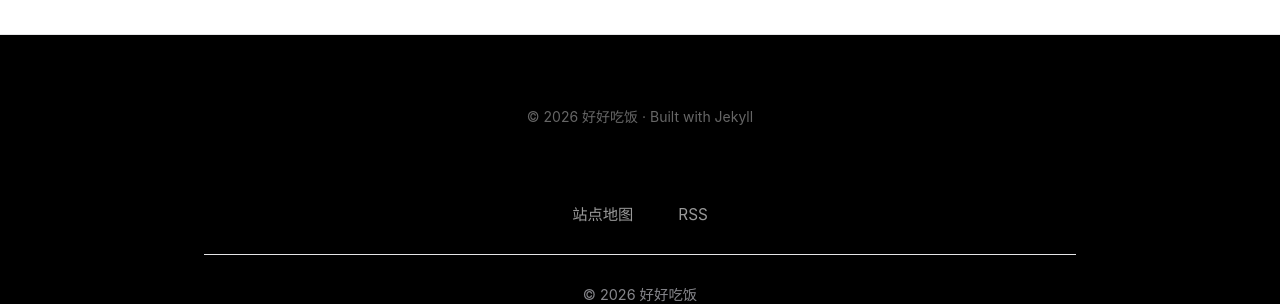
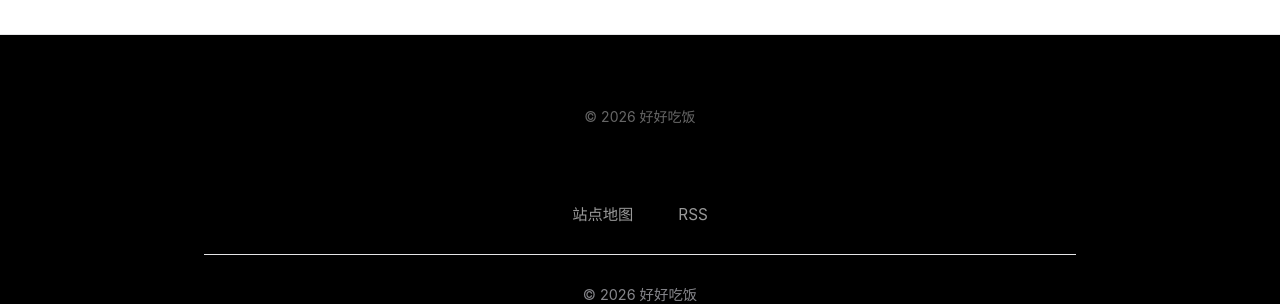
Before and after one commit to zach1219/zach1219.github.io, a Jekyll site: the page built from _pages/about.md, in a window 1280 px wide and 900 px high, scrolled down 2800 px. Shown: the part 493-797 px from the top of the window. Built offline with Jekyll 4.4.1, drawn with Linux system fonts in a browser that asks for light colours; comment, search, counter and statistics services are not loaded.

Commit message:
fix: remove Built with Jekyll from footer

```diff
--- a/_includes/footer/custom.html
+++ b/_includes/footer/custom.html
@@ -1,3 +1,3 @@
 <div style="text-align:center;padding:20px 0;font-size:14px;color:rgba(255,255,255,0.4);">
-  <p>&copy; {{ site.time | date: '%Y' }} {{ site.title }} &middot; Built with Jekyll</p>
+  <p>&copy; {{ site.time | date: '%Y' }} {{ site.title }}</p>
 </div>
```
